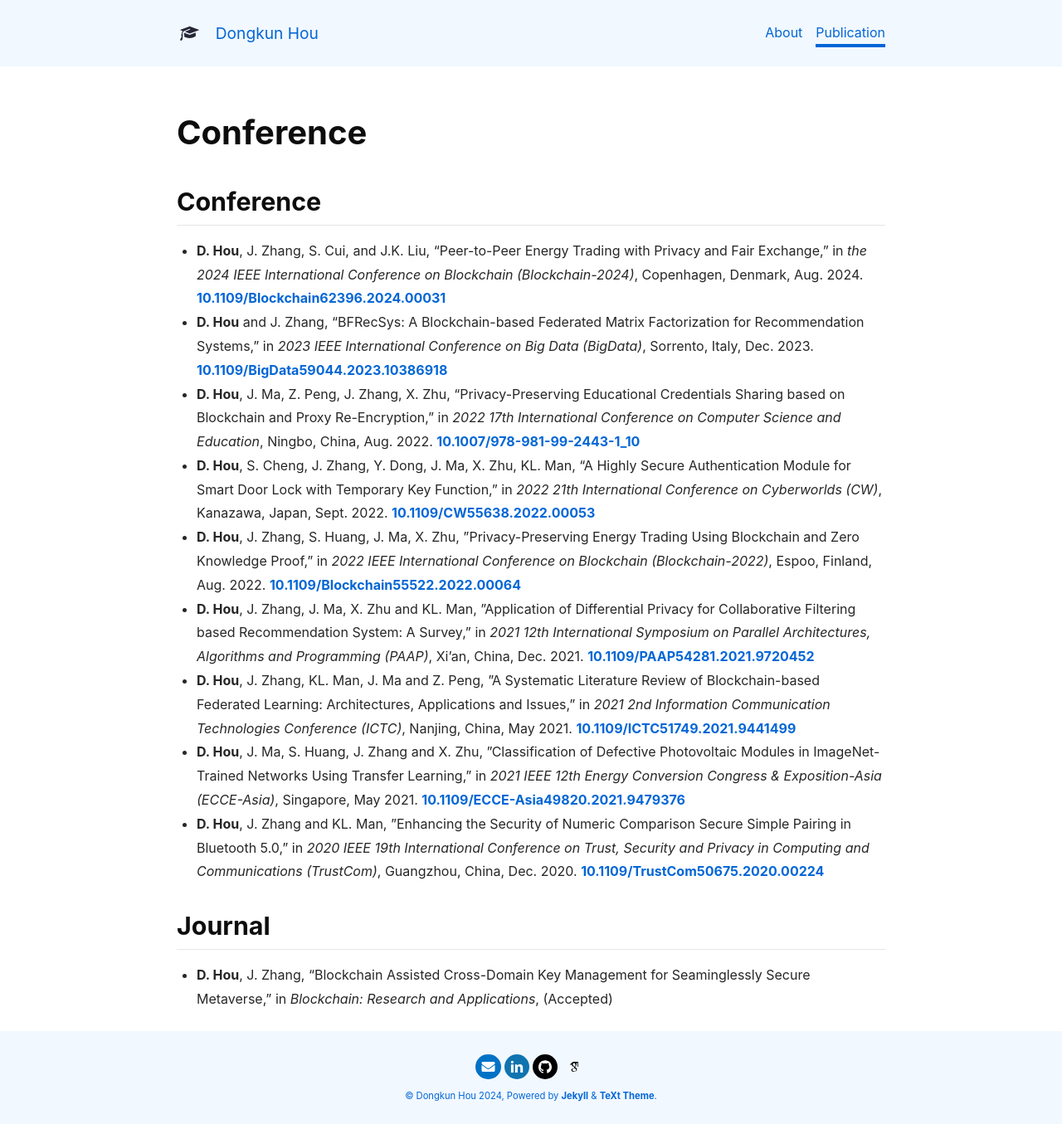
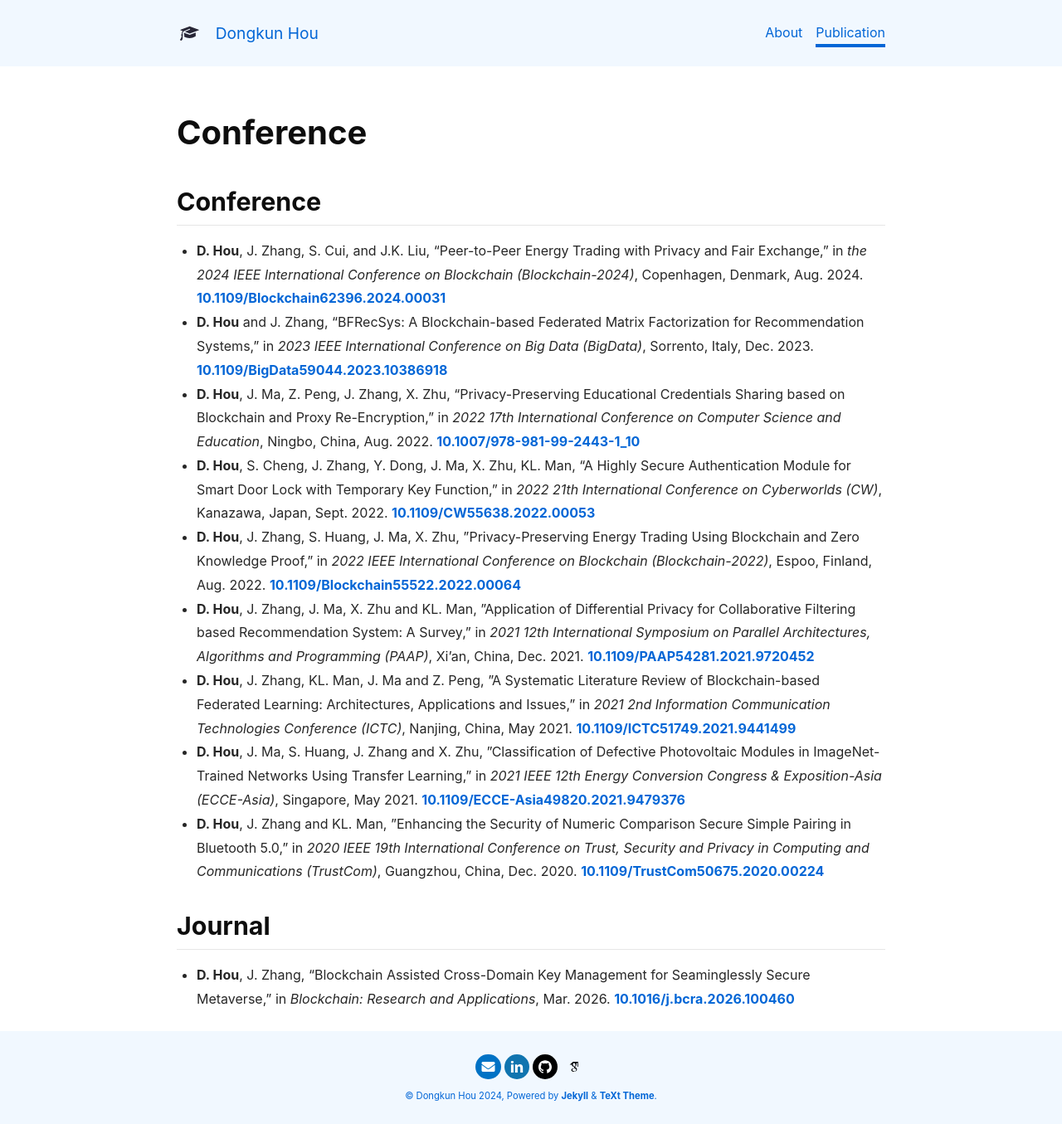
Before and after one commit to Donkequan/Donkequan.github.io, a Jekyll site: the page built from publication.md, in a window 1280 px wide. Shown: the whole page at 83% size. Built offline with Jekyll 4.4.1, drawn with Linux system fonts in a browser that asks for light colours; nearby versions of some CDN libraries; our own code applies the rules of GitHub Pages for plain Markdown files.

Commit message:
Update publication.md

```diff
--- a/publication.md
+++ b/publication.md
@@ -34,4 +34,4 @@
   Communications (TrustCom)*, Guangzhou, China, Dec. 2020. [10.1109/TrustCom50675.2020.00224](https://doi.org/10.1109/TrustCom50675.2020.00224)
 
 ## Journal
-- **D. Hou**, J. Zhang, "Blockchain Assisted Cross-Domain Key Management for Seaminglessly Secure Metaverse," in *Blockchain: Research and Applications*, (Accepted)
+- **D. Hou**, J. Zhang, "Blockchain Assisted Cross-Domain Key Management for Seaminglessly Secure Metaverse," in *Blockchain: Research and Applications*, Mar. 2026. [10.1016/j.bcra.2026.100460](https://doi.org/10.1016/j.bcra.2026.100460)
```
